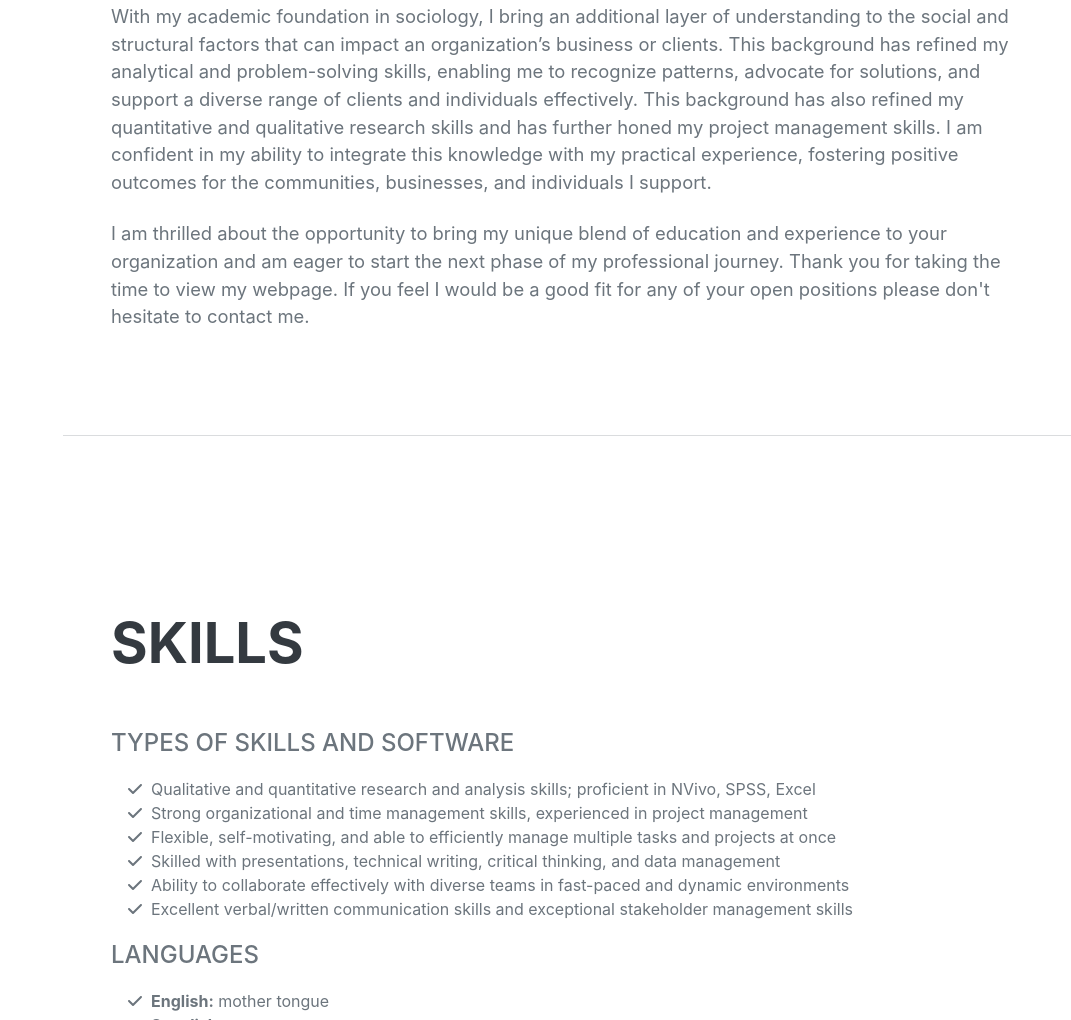
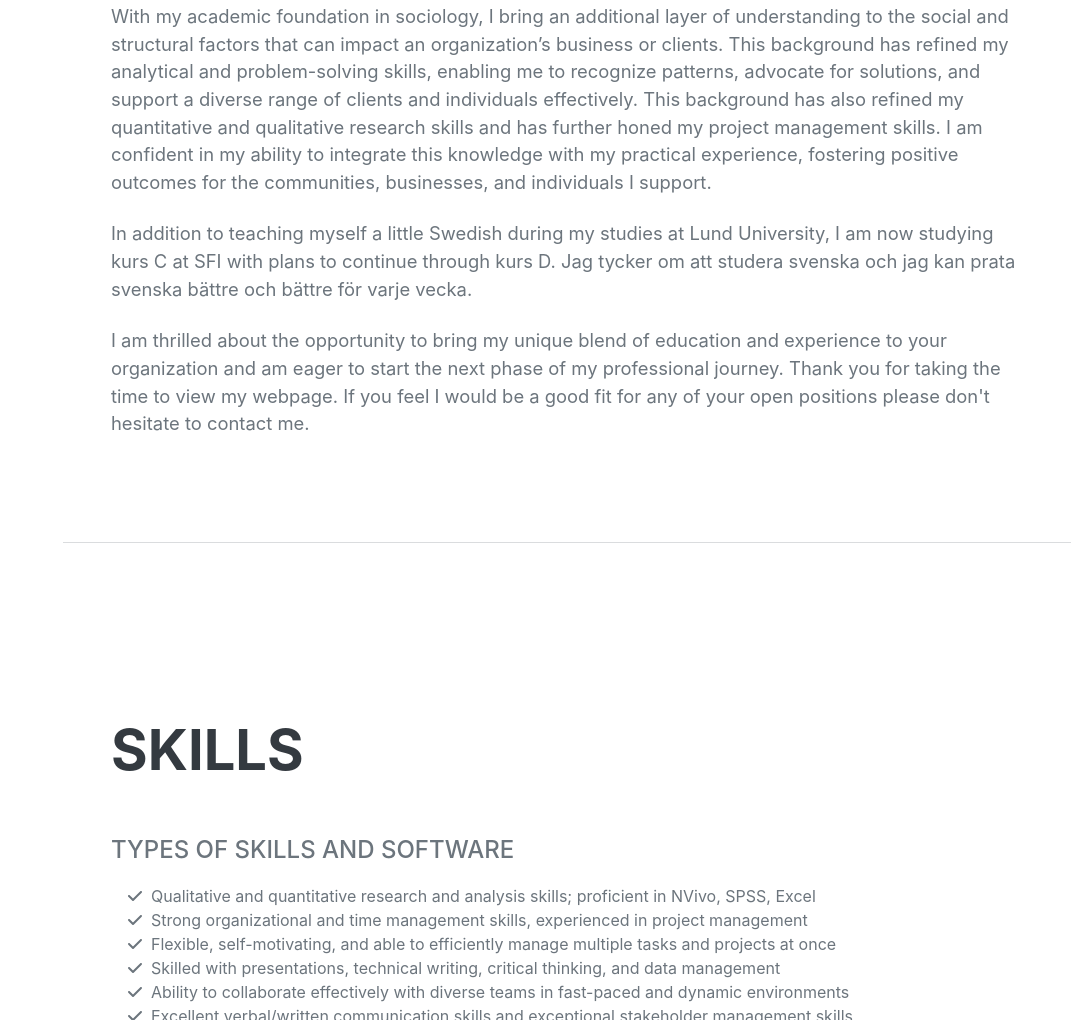
Before and after one commit to opheliafaer/opheliafaer, a plain HTML site: page index.html in a window 1280 px wide. Shown: the part 881-1901 px from the top of the page, without its empty margins (209-1280 px from the left). Drawn offline with nearby package versions, Linux system fonts and the light colour scheme; a web font is replaced by a local one.

Commit message:
Update index.html

```diff
--- a/index.html
+++ b/index.html
@@ -54,6 +54,8 @@
 		   <p class="lead mb-4">As a Direct Support Professional, I worked directly with individuals with varying needs, empowering them to live more independently and supporting them in achieving their personal goals. This experience allowed me to develop a strong sense of empathy, patience, and adaptability—qualities that I bring to every role. I became proficient in individualized care planning, crisis intervention, and emotional support, and further developed my interpersonal and conflict-resolution skills. These experiences taught me the importance of building trust and respecting each person’s unique circumstances and strengths, values that align closely with many organizations’ commitments to holistic care, inclusivity, and diversity.
 </p>
 		  <p class="lead mb-4">With my academic foundation in sociology, I bring an additional layer of understanding to the social and structural factors that can impact an organization’s business or clients. This background has refined my analytical and problem-solving skills, enabling me to recognize patterns, advocate for solutions, and support a diverse range of clients and individuals effectively. This background has also refined my quantitative and qualitative research skills and has further honed my project management skills. I am confident in my ability to integrate this knowledge with my practical experience, fostering positive outcomes for the communities, businesses, and individuals I support.
+</p>
+		  <p class="lead mb-4">In addition to teaching myself a little Swedish during my studies at Lund University, I am now studying kurs C at SFI with plans to continue through kurs D. Jag tycker om att studera svenska och jag kan prata svenska bättre och bättre för varje vecka.
 </p>
 		  <p class="lead mb-4">I am thrilled about the opportunity to bring my unique blend of education and experience to your organization and am eager to start the next phase of my professional journey. Thank you for taking the time to view my webpage. If you feel I would be a good fit for any of your open positions please don't hesitate to contact me.
 </p>
```
